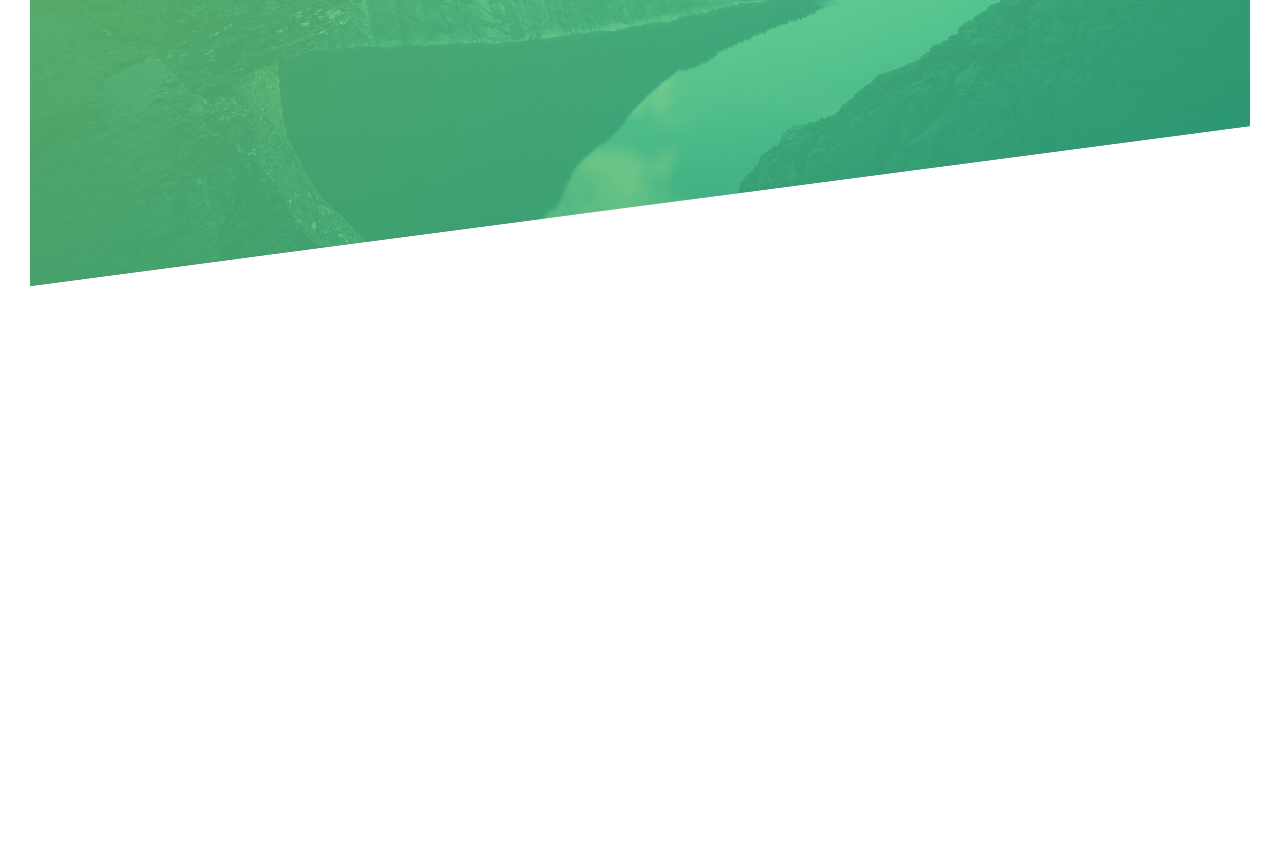
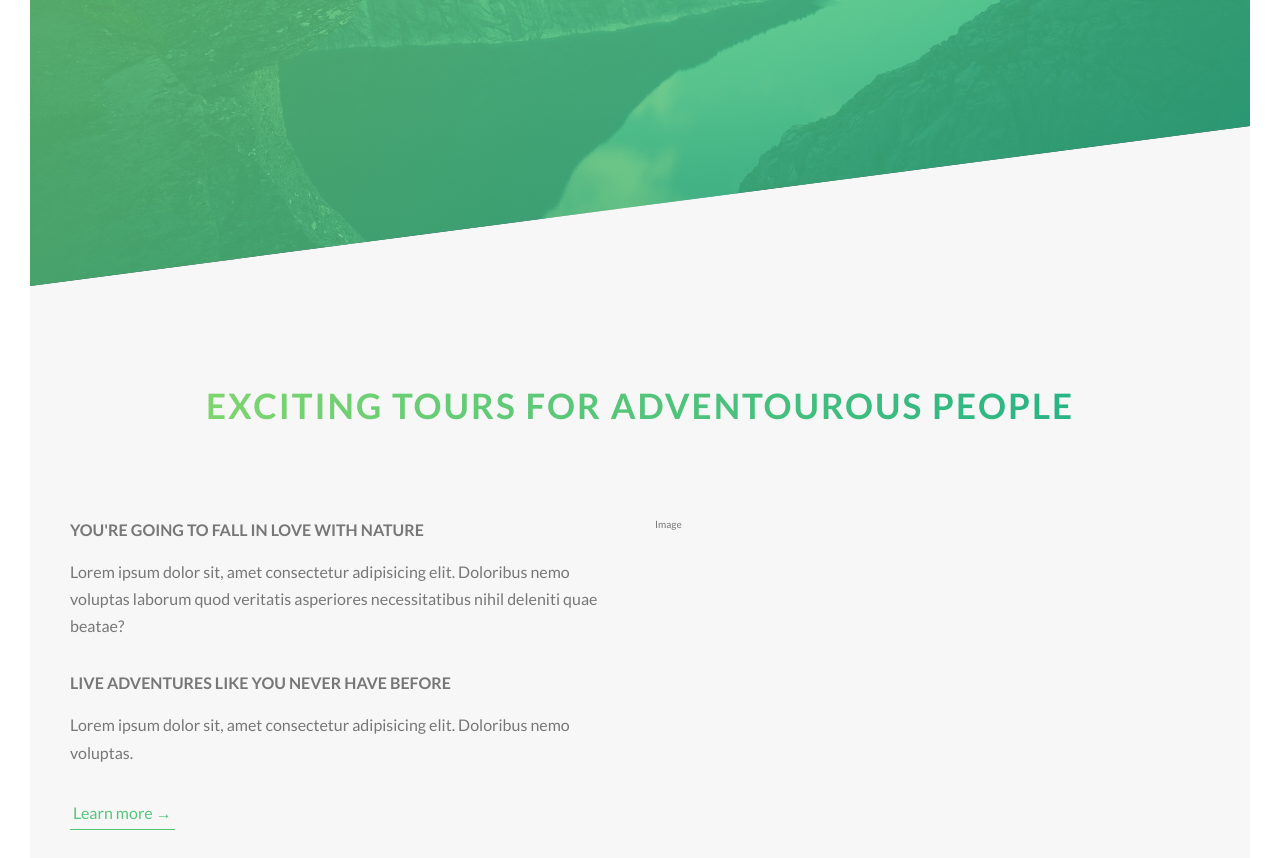
Before and after one commit to mahsumon/Natours, a website: page index.html in a window 1280 px wide. Shown: the part 504-1362 px from the top of the page. Before the commit the page ends 820 px from the top, so only its background shows below. Drawn offline with Linux system fonts and the light colour scheme.

Commit message:
About section part 1 grid complete

```diff
--- a/index.html
+++ b/index.html
@@ -27,5 +27,87 @@
         <a href="" class="btn btn--white btn--animated">Discover our tours</a>
       </div>
     </header>
+
+    <!--
+    <section class="grid-test">
+      <div class="row">
+        <div class="col-1-of-2">Col 1 of 2</div>
+
+        <div class="col-1-of-2">Col 1 of 2</div>
+      </div>
+
+      <div class="row">
+        <div class="col-1-of-3">Col 1 of 3</div>
+
+        <div class="col-1-of-3">Col 1 of 3</div>
+
+        <div class="col-1-of-3">Col 1 of 3</div>
+      </div>
+
+      <div class="row">
+        <div class="col-1-of-3">Col 1 of 3</div>
+
+        <div class="col-2-of-3">Col 2 of 3</div>
+      </div>
+
+      <div class="row">
+        <div class="col-1-of-4">Col 1 of 4</div>
+
+        <div class="col-1-of-4">Col 1 of 4</div>
+
+        <div class="col-1-of-4">Col 1 of 4</div>
+
+        <div class="col-1-of-4">Col 1 of 4</div>
+      </div>
+
+      <div class="row">
+        <div class="col-1-of-4">Col 1 of 4</div>
+
+        <div class="col-1-of-4">Col 1 of 4</div>
+
+        <div class="col-2-of-4">Col 2 of 4</div>
+      </div>
+
+      <div class="row">
+        <div class="col-1-of-4">Col 1 of 4</div>
+
+        <div class="col-3-of-4">Col 3 of 4</div>
+      </div>
+    </section>
+  -->
+    <main>
+      <section class="section-about">
+        <div class="u-center-text u-margin-bottom-big">
+          <h2 class="heading-secondary">
+            Exciting tours for adventourous people
+          </h2>
+        </div>
+
+        <div class="row">
+          <div class="col-1-of-2">
+            <h3 class="heading-tertiary u-margin-bottom-small">
+              You're going to fall in love with nature
+            </h3>
+            <p class="paragraph">
+              Lorem ipsum dolor sit, amet consectetur adipisicing elit.
+              Doloribus nemo voluptas laborum quod veritatis asperiores
+              necessitatibus nihil deleniti quae beatae?
+            </p>
+
+            <h3 class="heading-tertiary u-margin-bottom-small">
+              Live adventures like you never have before
+            </h3>
+            <p class="paragraph">
+              Lorem ipsum dolor sit, amet consectetur adipisicing elit.
+              Doloribus nemo voluptas.
+            </p>
+
+            <a href="#" class="btn-text">Learn more &rarr;</a>
+          </div>
+
+          <div class="col-1-of-2">Image</div>
+        </div>
+      </section>
+    </main>
   </body>
 </html>
--- a/sass/abstracts/_mixins.scss
+++ b/sass/abstracts/_mixins.scss
@@ -0,0 +1,7 @@
+@mixin clearfix {
+  &::after {
+    content: "";
+    display: table;
+    clear: both;
+  }
+}
--- a/sass/abstracts/_variables.scss
+++ b/sass/abstracts/_variables.scss
@@ -1,7 +1,16 @@
+//Color
 $color-primary: #55c57a;
 $color-primary-light: #7ed56f;
 $color-primary-dark: #28b485;
 
+$color-grey-light-1: #f7f7f7;
 $color-grey-dark: #777;
 $color-white: #fff;
 $color-black: #000;
+
+//Font Size
+$default-font-size: 1.6rem;
+//Grid
+$grid-width: 114rem;
+$gutter-vertical: 8rem;
+$gutter-horizontal: 3rem;
--- a/sass/base/_typography.scss
+++ b/sass/base/_typography.scss
@@ -38,3 +38,38 @@ body {
     animation-timing-function: ease-in;
   }
 }
+
+.heading-secondary {
+  font-size: 3.5rem;
+  text-transform: uppercase;
+  font-weight: 700;
+  display: inline-block;
+  background-image: linear-gradient(
+    to right,
+    $color-primary-light,
+    $color-primary-dark
+  );
+  -webkit-background-clip: text;
+  color: transparent;
+  letter-spacing: 0.2rem;
+  transition: all 0.2s;
+
+  &:hover {
+    transform: skewX(2deg) skewY(2deg) scale(1.1);
+    text-shadow: 0.5rem 1rem 2rem rgba($color-black, 0.2);
+  }
+}
+
+.heading-tertiary {
+  font-size: $default-font-size;
+  font-weight: 700;
+  text-transform: uppercase;
+}
+
+.paragraph {
+  font-size: $default-font-size;
+
+  &:not(:last-child) {
+    margin-bottom: 3rem;
+  }
+}
--- a/sass/base/_utilities.scss
+++ b/sass/base/_utilities.scss
@@ -0,0 +1,15 @@
+.u-center-text {
+  text-align: center;
+}
+
+.u-margin-bottom-big {
+  margin-bottom: 8rem;
+}
+
+.u-margin-bottom-medium {
+  margin-bottom: 4rem;
+}
+
+.u-margin-bottom-small {
+  margin-bottom: 1.5rem;
+}
--- a/sass/components/_button.scss
+++ b/sass/components/_button.scss
@@ -8,6 +8,7 @@
     border-radius: 100px;
     transition: all 0.2s;
     position: relative;
+    font-size: $default-font-size;
   }
 
   &--white {
@@ -52,3 +53,28 @@
     animation-fill-mode: backwards;
   }
 }
+
+.btn-text {
+  &:link,
+  &:visited {
+    font-size: $default-font-size;
+    color: $color-primary;
+    display: inline-block;
+    text-decoration: none;
+    border-bottom: 1px solid $color-primary;
+    padding: 3px;
+    transition: all 0.2s;
+  }
+
+  &:hover {
+    background-color: $color-primary;
+    color: $color-white;
+    box-shadow: 0 1rem 2rem rgba($color-black, 0.15);
+    transform: translateY(-2px);
+  }
+
+  &:active {
+    box-shadow: 0 0.5rem 1rem rgba($color-black, 0.15);
+    transform: translateY(0);
+  }
+}
--- /dev/null
+++ b/sass/layout/_grid.scss
@@ -0,0 +1,48 @@
+.row {
+  max-width: $grid-width;
+  margin: 0 auto;
+
+  &:not(:last-child) {
+    margin-bottom: $gutter-vertical;
+  }
+
+  @include clearfix;
+
+  [class^="col-"] {
+    float: left;
+
+    &:not(:last-child) {
+      margin-right: $gutter-horizontal;
+    }
+  }
+
+  .col-1-of-2 {
+    width: calc((100% - #{$gutter-horizontal}) / 2);
+  }
+
+  .col-1-of-3 {
+    width: calc((100% - 2 * #{$gutter-horizontal}) / 3);
+  }
+
+  .col-2-of-3 {
+    width: calc(
+      (2 * (100% - 2 * #{$gutter-horizontal}) / 3) + #{$gutter-horizontal}
+    );
+  }
+
+  .col-1-of-4 {
+    width: calc((100% - 3 * #{$gutter-horizontal}) / 4);
+  }
+
+  .col-2-of-4 {
+    width: calc(
+      (2 * (100% - 3 * #{$gutter-horizontal}) / 4) + #{$gutter-horizontal}
+    );
+  }
+
+  .col-3-of-4 {
+    width: calc(
+      (3 * (100% - 3 * #{$gutter-horizontal}) / 4) + 2 * #{$gutter-horizontal}
+    );
+  }
+}
--- a/sass/main.scss
+++ b/sass/main.scss
@@ -9,6 +9,7 @@
 
 @import "components/button";
 
+@import "layout/grid";
 @import "layout/header";
 
 @import "pages/home";
--- a/sass/pages/_home.scss
+++ b/sass/pages/_home.scss
@@ -0,0 +1,5 @@
+.section-about {
+  background-color: $color-grey-light-1;
+  padding: 25rem 0;
+  margin-top: -20vh;
+}
```
Also changed, not shown: css/style.css.
